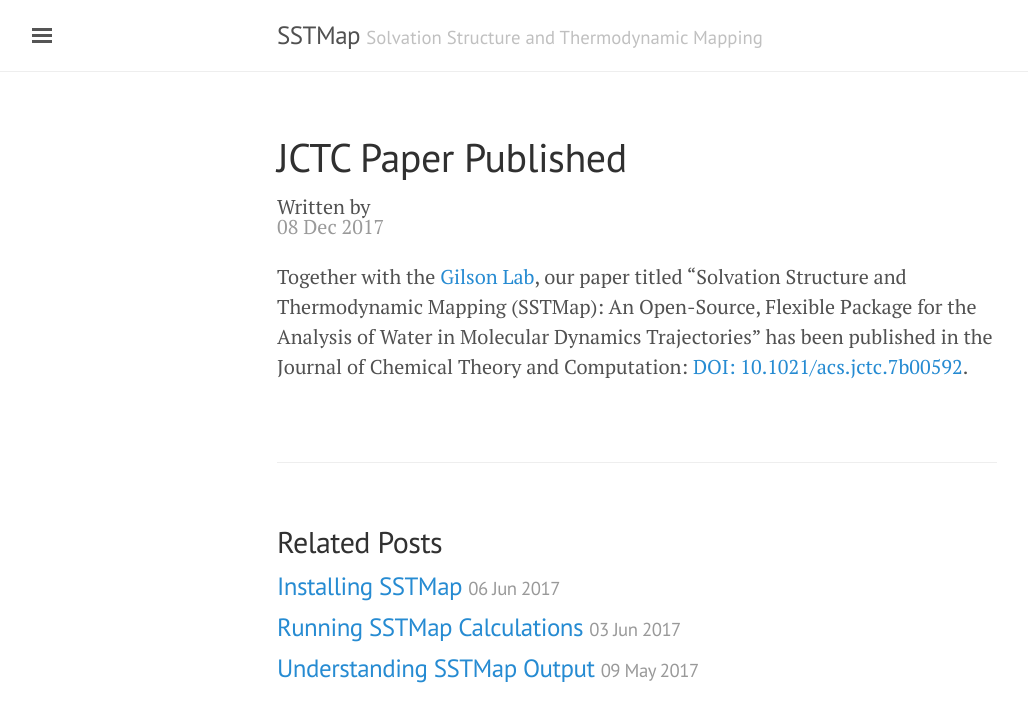
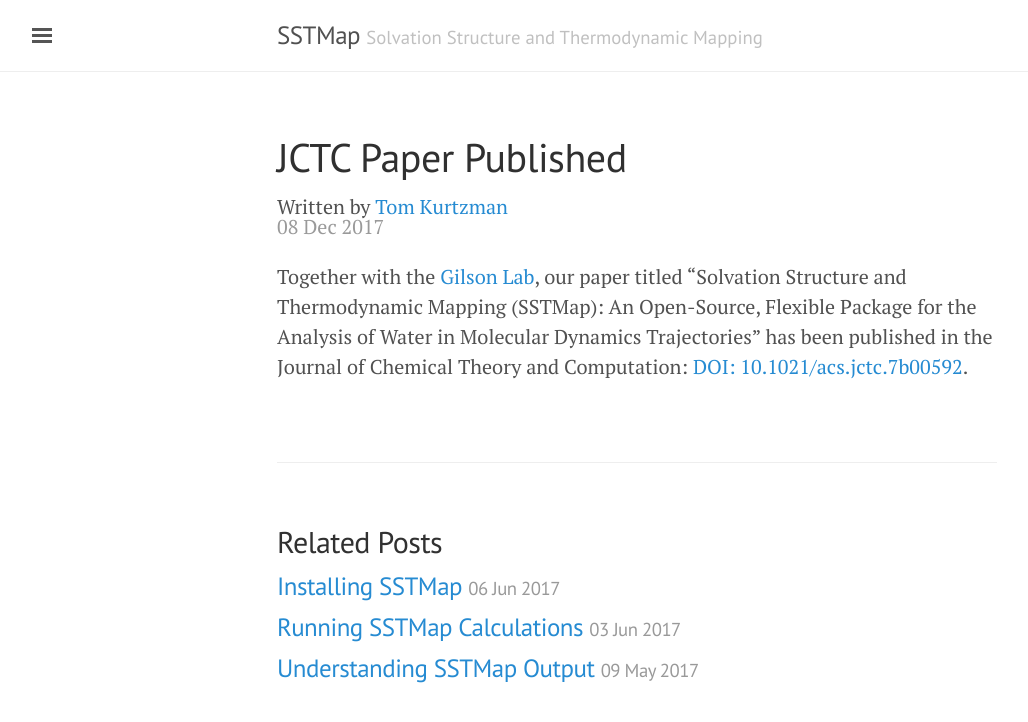
Before and after one commit to KurtzmanLab/SSTMap, a Jekyll site: the page built from _posts/2017-12-08-JCTC-Paper.md, in a window 1280 px wide. Shown: the top 722 px of the page, without its empty margins (3-1031 px from the left). Built offline with Jekyll 4.4.1, drawn with Linux system fonts in a browser that asks for light colours.

Commit message:
Update 2017-12-08-JCTC-Paper.md

```diff
--- a/_posts/2017-12-08-JCTC-Paper.md
+++ b/_posts/2017-12-08-JCTC-Paper.md
@@ -1,6 +1,6 @@
 ---
 layout: post
-author: tkurtzman
+author: tom-kurtzman
 title: JCTC Paper Published
 date: 2017-12-08
 published: true
```
